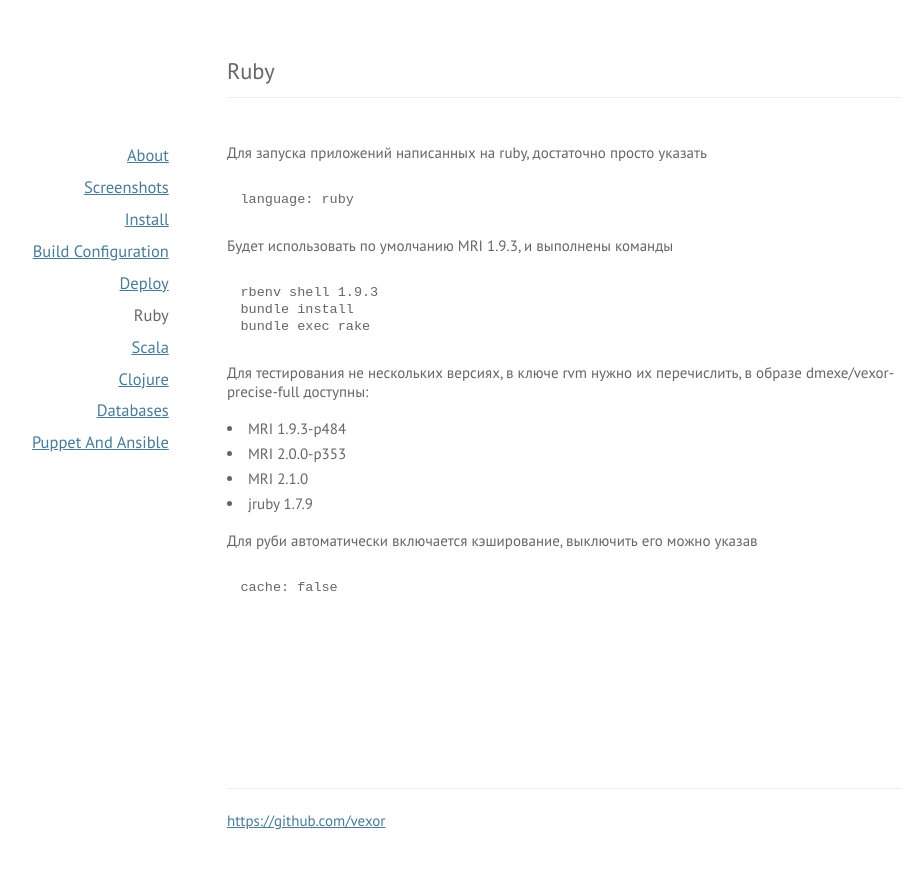
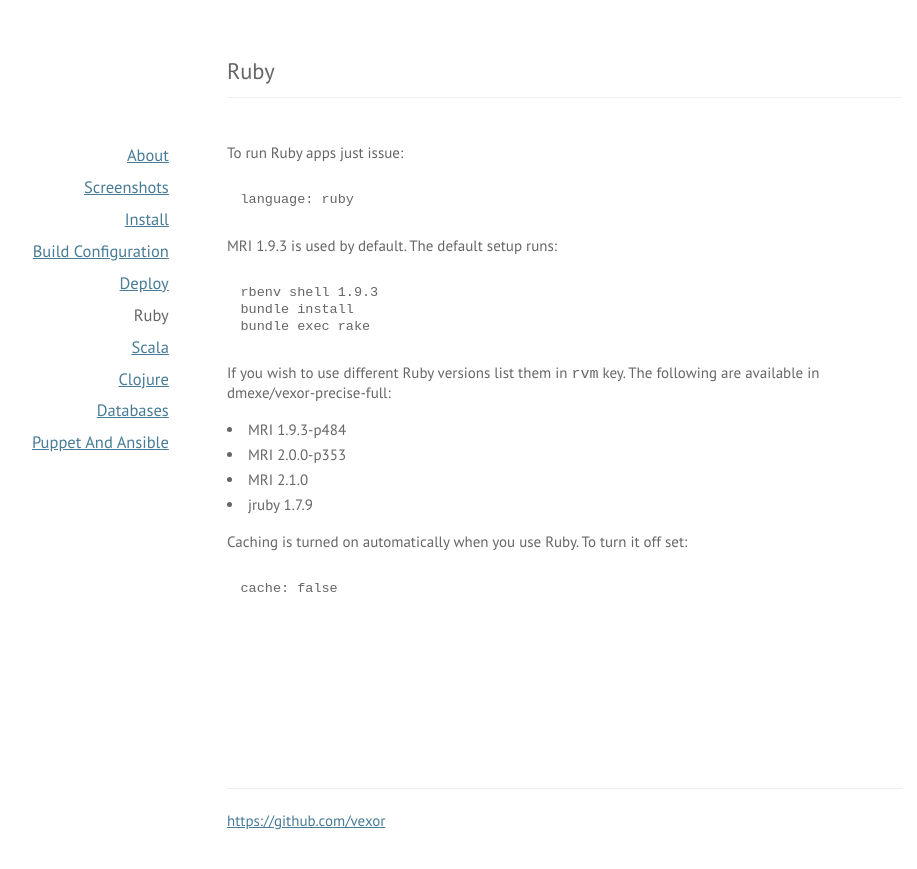
Before and after one commit to vexor/vx-promo, a Jekyll site: the page built from ruby.md, in a window 1280 px wide and 900 px high. Shown: the top 869 px of the window, without its empty margins (188-1105 px from the left). Built offline with Jekyll 4.4.1, drawn with Linux system fonts in a browser that asks for light colours; Markdown is read by kramdown in place of the engine named in the settings.

Commit message:
Ruby.md tr'n

```diff
--- a/ruby.md
+++ b/ruby.md
@@ -3,24 +3,23 @@
 title: Ruby
 ---
 
-Для запуска приложений написанных на ruby, достаточно просто указать
+To run Ruby apps just issue:
 
     language: ruby
 
-Будет использовать по умолчанию MRI 1.9.3, и выполнены команды
+MRI 1.9.3 is used by default. The default setup runs:
 
     rbenv shell 1.9.3
     bundle install
     bundle exec rake
 
-Для тестирования не нескольких версиях, в ключе rvm нужно их перечислить,
-в образе dmexe/vexor-precise-full  доступны:
+If you wish to use different Ruby versions list them in `rvm` key. The following are available in dmexe/vexor-precise-full:
 
 * MRI 1.9.3-p484
 * MRI 2.0.0-p353
 * MRI 2.1.0
 * jruby 1.7.9
 
-Для руби автоматически включается кэширование, выключить его можно указав
+Caching is turned on automatically when you use Ruby. To turn it off set:
 
     cache: false
```
